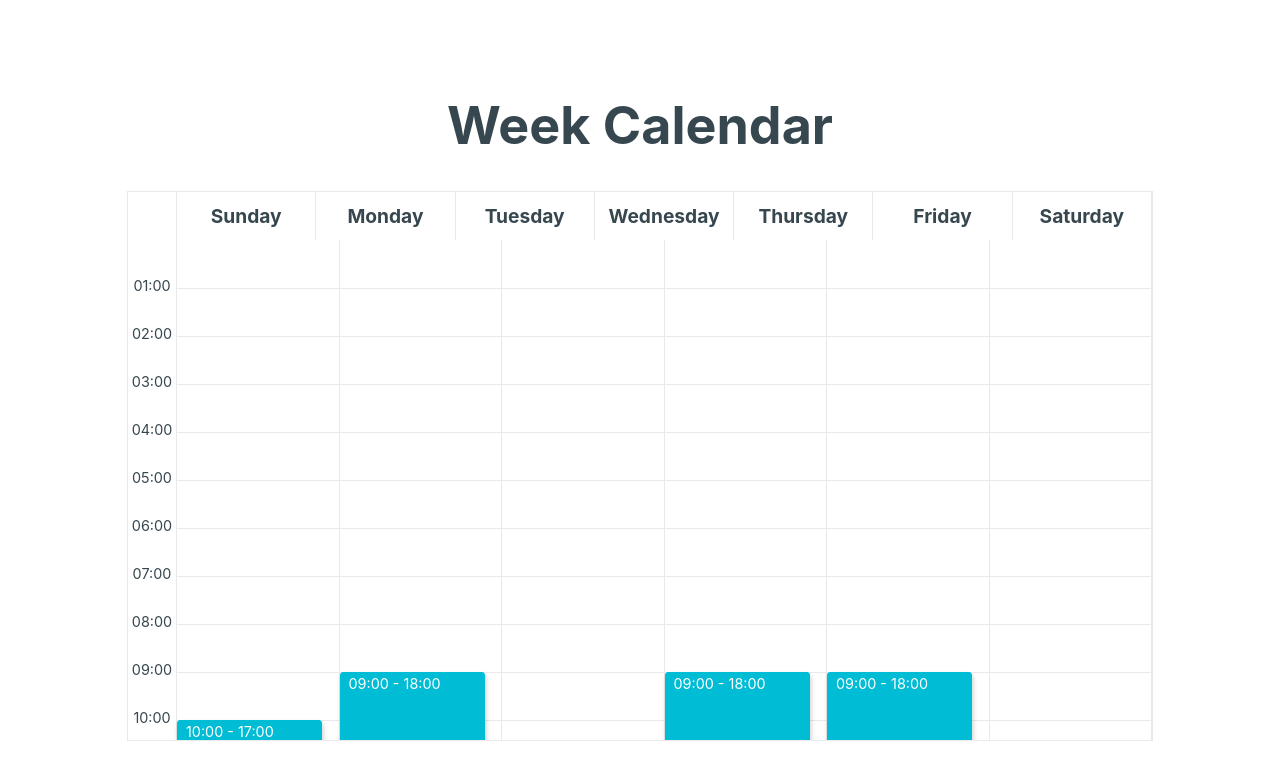
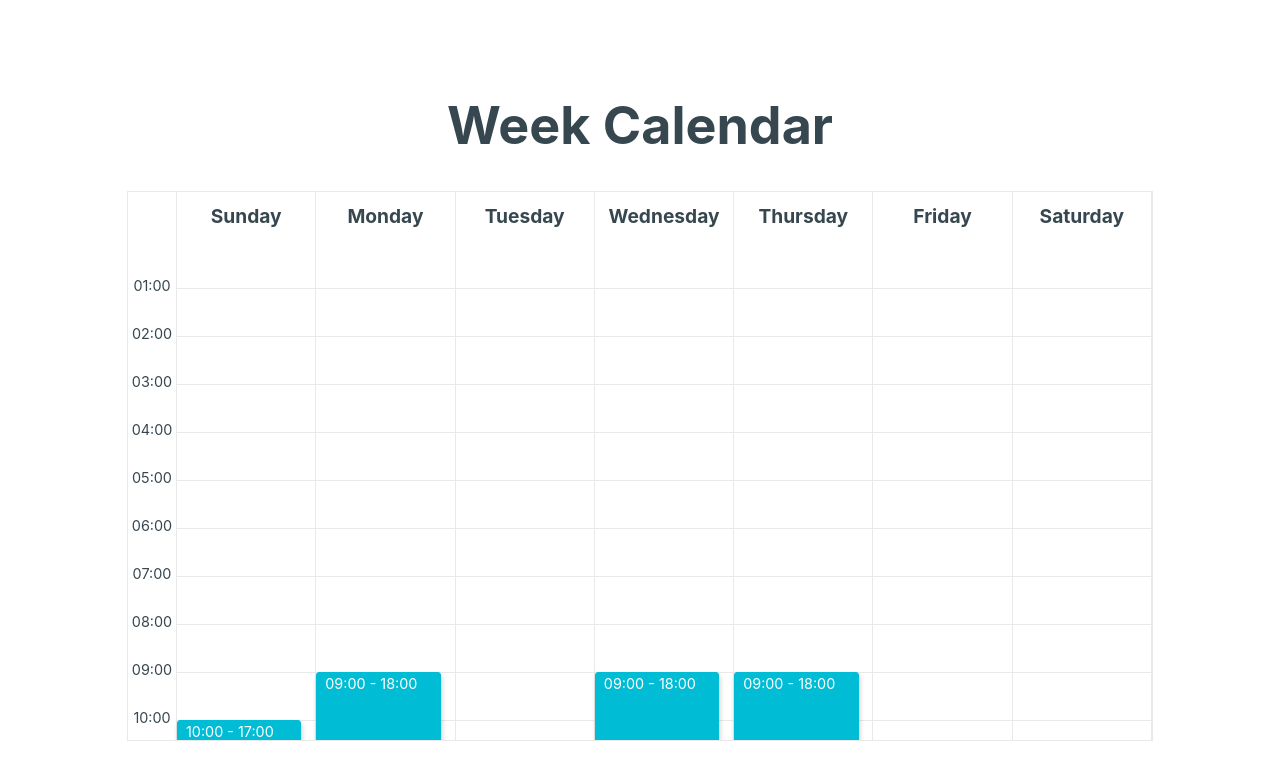
Before and after one commit to kevindantas/week-timepicker, a React (Create React App) app: page / in a window 1280 px wide. Shown: the top 780 px of the page. Built offline with nearby package versions, Linux system fonts and the light colour scheme; the HTML template or start-up script is replaced by a standard one.

Commit message:
Add thursday on the weekdays

```diff
--- a/src/WeekDaysList.js
+++ b/src/WeekDaysList.js
@@ -4,7 +4,7 @@ import { keyBy } from 'lodash';
 import './styles/WeekDaysList.scss';
 
 class WeekDaysList extends PureComponent {
-  weekDays = ['Sunday', 'Monday', 'Tuesday', 'Wednesday', 'Friday', 'Saturday'];
+  weekDays = ['Sunday', 'Monday', 'Tuesday', 'Wednesday', 'Thursday', 'Friday', 'Saturday'];
 
   renderRowLines() {
     const { hoursRange } = this.props;
```
